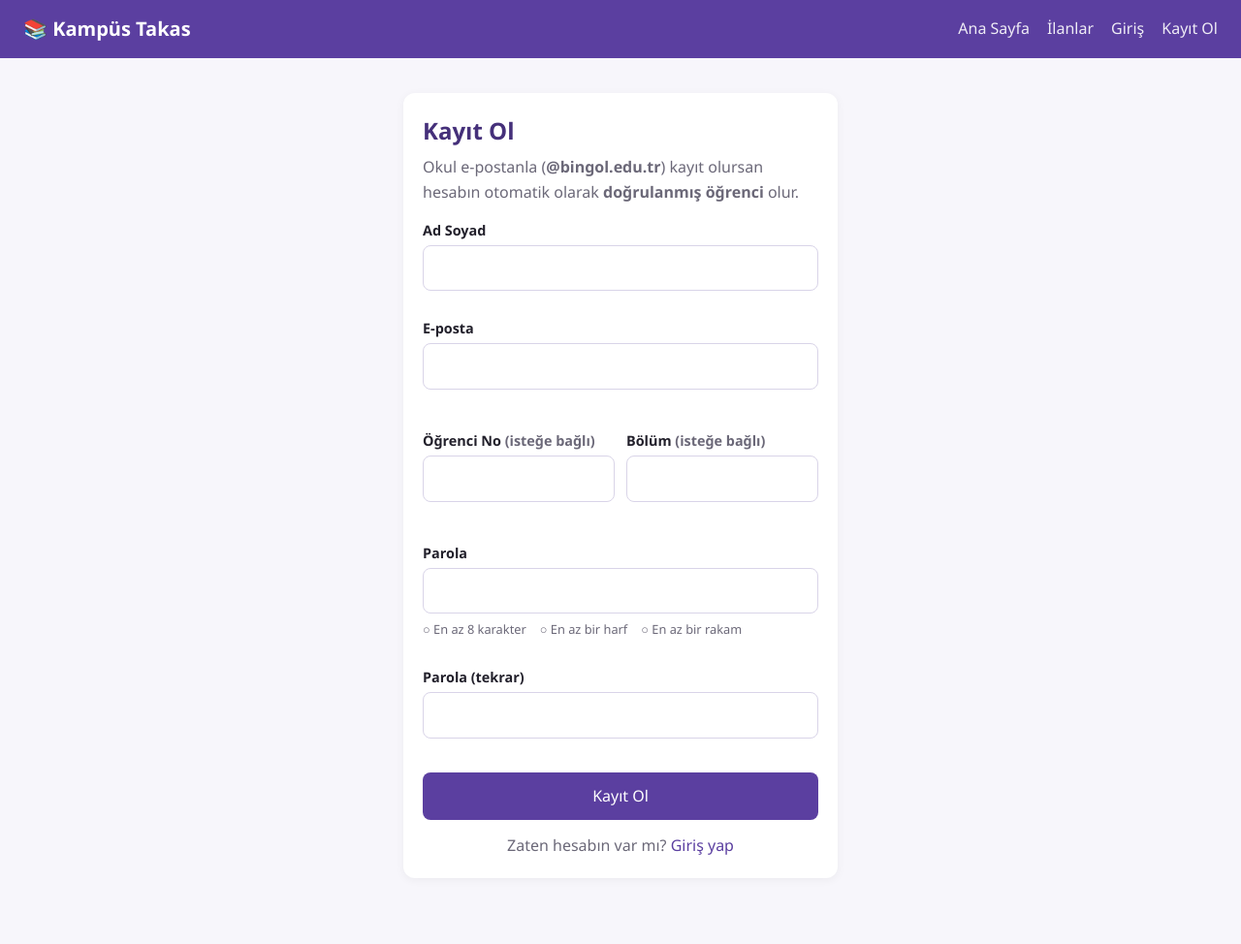
After one commit to pelinkabadayi-21/kampus-takas-web-, a PHP site: page /pages/kayit.html in a window 1280 px wide. The commit adds this page. Shown: the whole page at 97% size. Run offline with PHP 8.4, Linux system fonts and the light colour scheme.

Commit message:
Hafta 5 [frontend]: giriş, kayıt, hesabım ve yönetim sayfaları
- giris.html / kayit.html: alan bazlı hata mesajları, canlı parola kuralı göstergesi
- hesabim.html: korumalı sayfa, giriş yoksa ?next= ile giriş sayfasına yönlendirme
- yonetim.html: kullanıcı listesi, rol ve doğrulama değiştirme, 403 mesajı
- auth.js: giriş durumuna ve role göre değişen menü, çıkış

Co-Authored-By: Claude Opus 5.5 <noreply@anthropic.com>
Claude-Session: https://claude.ai/code/session_019to2HXVMjQBWQRJjcX53og

```diff
--- a/frontend/css/style.css
+++ b/frontend/css/style.css
@@ -79,3 +79,30 @@ footer { text-align: center; color: var(--muted); font-size: .85rem; padding: 24
 .facts th { color: var(--muted); font-weight: 500; width: 40%; }
 .actions { display: flex; gap: 10px; flex-wrap: wrap; margin-top: 16px; }
 @media (max-width: 720px) { .detail { grid-template-columns: 1fr; } }
+
+/* ---------- Hafta 5: formlar, giriş/kayıt, yönetim ---------- */
+.container.narrow { max-width: 480px; }
+.form-card { margin-top: 36px; }
+.form-card h1 { font-size: 1.5rem; margin-bottom: 6px; color: var(--primary-dark); }
+.field { margin: 14px 0; }
+.field label { display: block; font-size: .9rem; font-weight: 600; margin-bottom: 4px; }
+.field input, .field select { width: 100%; padding: 10px 12px; border: 1px solid #d9d4e8; border-radius: 8px; font: inherit; background: #fff; }
+.field input:focus { outline: 2px solid #c9bdf0; border-color: var(--primary); }
+.field input.invalid { border-color: var(--fail); background: #fff8f7; }
+.field-error { color: var(--fail); font-size: .82rem; display: block; min-height: 1em; }
+.row-2 { display: grid; grid-template-columns: 1fr 1fr; gap: 12px; }
+@media (max-width: 520px) { .row-2 { grid-template-columns: 1fr; } }
+.btn-block { width: 100%; margin-top: 8px; padding: 12px; }
+.center { text-align: center; margin-top: 14px; }
+.success-box { background: #e3f4ea; color: var(--ok); padding: 10px 14px; border-radius: var(--radius); margin: 8px 0; }
+.error-box { margin: 8px 0; }
+.pw-rules { list-style: none; display: flex; gap: 14px; flex-wrap: wrap; font-size: .8rem; color: var(--muted); margin-top: 6px; }
+.pw-rules li.ok { color: var(--ok); }
+
+.table-wrap { overflow-x: auto; }
+.data-table { width: 100%; border-collapse: collapse; font-size: .92rem; }
+.data-table th, .data-table td { text-align: left; padding: 10px 8px; border-bottom: 1px solid #eee; white-space: nowrap; }
+.data-table th { color: var(--muted); font-weight: 600; }
+.data-table select { padding: 5px 8px; border-radius: 6px; border: 1px solid #d9d4e8; font: inherit; }
+#flash { position: fixed; right: 16px; bottom: 16px; z-index: 10; box-shadow: 0 4px 14px rgba(0,0,0,.12); }
+.listing-grid > p { grid-column: 1 / -1; }
--- a/frontend/js/api.js
+++ b/frontend/js/api.js
@@ -1,6 +1,7 @@
 // Backend ile konuşan tek yer. Sayfalar doğrudan fetch yazmaz, bu fonksiyonları kullanır.
 async function api(path, options = {}) {
   const res = await fetch(API_BASE + path, {
+    credentials: 'include',            // oturum çerezini (HttpOnly) isteğe ekle
     headers: { 'Content-Type': 'application/json' },
     ...options,
     body: options.body ? JSON.stringify(options.body) : undefined,
@@ -9,6 +10,7 @@ async function api(path, options = {}) {
   if (!res.ok) {
     const err = new Error(data.error || 'İstek başarısız');
     err.errors = data.errors || {};
+    err.status = res.status;
     throw err;
   }
   return data;
--- /dev/null
+++ b/frontend/js/auth.js
@@ -0,0 +1,70 @@
+// Oturum yardımcıları ve giriş durumuna göre değişen menü.
+// NOT: Token JavaScript'te tutulmaz; tarayıcı HttpOnly çerezi kendisi gönderir.
+// Buradaki rol kontrolleri sadece GÖRÜNÜM içindir; asıl kontrol sunucuda yapılır.
+
+const ROOT = location.pathname.includes('/pages/') ? '../' : '';
+const PAGES = ROOT ? '' : 'pages/';
+let _me; // undefined = henüz sorulmadı, null = giriş yok
+
+async function currentUser() {
+  if (_me !== undefined) return _me;
+  try { _me = (await apiGet('/auth/me')).user; }
+  catch (e) { _me = null; }
+  return _me;
+}
+
+/** Giriş yoksa giriş sayfasına yönlendirir, varsa kullanıcıyı döndürür. */
+async function requireLogin() {
+  const u = await currentUser();
+  if (!u) {
+    location.href = `${ROOT}pages/giris.html?next=${encodeURIComponent(location.pathname + location.search)}`;
+    throw new Error('redirect');
+  }
+  return u;
+}
+
+async function logout() {
+  try { await apiPost('/auth/logout'); } catch (e) {}
+  _me = null;
+  location.href = ROOT + 'index.html';
+}
+
+async function renderNav() {
+  const nav = document.getElementById('main-nav');
+  if (!nav) return;
+  const u = await currentUser();
+  const links = [
+    [`${ROOT}index.html`, 'Ana Sayfa'],
+    [`${PAGES}ilanlar.html`, 'İlanlar'],
+  ];
+  if (u) {
+    links.push([`${PAGES}hesabim.html`, '👤 ' + u.full_name.split(' ')[0]]);
+    if (u.role === 'yonetici') links.push([`${PAGES}yonetim.html`, '🛡️ Yönetim']);
+  } else {
+    links.push([`${PAGES}giris.html`, 'Giriş'], [`${PAGES}kayit.html`, 'Kayıt Ol']);
+  }
+  nav.innerHTML = links.map(([href, text]) => `<a href="${href}">${esc(text)}</a>`).join('')
+    + (u ? '<a href="#" id="logout-link">Çıkış</a>' : '');
+  document.getElementById('logout-link')?.addEventListener('click', e => { e.preventDefault(); logout(); });
+}
+
+/** Form alanlarının altına sunucudan gelen hata mesajlarını yazar. */
+function showFieldErrors(form, errors = {}) {
+  form.querySelectorAll('.field-error').forEach(el => el.textContent = '');
+  form.querySelectorAll('.invalid').forEach(el => el.classList.remove('invalid'));
+  for (const [name, msg] of Object.entries(errors)) {
+    const input = form.elements[name];
+    if (!input) continue;
+    input.classList.add('invalid');
+    const box = input.closest('.field')?.querySelector('.field-error');
+    if (box) box.textContent = msg;
+  }
+}
+
+function safeNext(fallback) {
+  const n = new URLSearchParams(location.search).get('next');
+  // Sadece site içi adrese yönlendir (açık yönlendirme saldırısını önler)
+  return n && n.startsWith('/') && !n.startsWith('//') ? n : fallback;
+}
+
+document.addEventListener('DOMContentLoaded', renderNav);
--- /dev/null
+++ b/frontend/js/kayit.js
@@ -0,0 +1,39 @@
+document.addEventListener('DOMContentLoaded', async () => {
+  if (await currentUser()) { location.href = 'hesabim.html'; return; }
+
+  const form = document.getElementById('register-form');
+  const pw = form.elements.password;
+  const meter = document.getElementById('pw-rules');
+
+  // Parola kurallarını yazarken göster (aynı kurallar sunucuda da kontrol edilir)
+  const rules = [
+    [v => v.length >= 8, 'En az 8 karakter'],
+    [v => /\p{L}/u.test(v), 'En az bir harf'],
+    [v => /\d/.test(v), 'En az bir rakam'],
+  ];
+  const draw = () => meter.innerHTML = rules.map(([ok, t]) =>
+    `<li class="${ok(pw.value) ? 'ok' : ''}">${ok(pw.value) ? '✔' : '○'} ${t}</li>`).join('');
+  pw.addEventListener('input', draw); draw();
+
+  form.addEventListener('submit', async e => {
+    e.preventDefault();
+    const data = Object.fromEntries(new FormData(form));
+    const local = {};
+    if (data.password !== data.password_confirm) local.password_confirm = 'Parolalar eşleşmiyor';
+    if (!rules.every(([ok]) => ok(data.password))) local.password = 'Parola kurallarını sağlamıyor';
+    showFieldErrors(form, local);
+    if (Object.keys(local).length) return;
+
+    const btn = form.querySelector('button');
+    btn.disabled = true;
+    try {
+      await apiPost('/auth/register', data);
+      location.href = 'giris.html?kayit=1';
+    } catch (err) {
+      showFieldErrors(form, err.errors);
+      document.getElementById('form-msg').innerHTML = `<p class="error-box">${esc(err.message)}</p>`;
+    } finally {
+      btn.disabled = false;
+    }
+  });
+});
--- a/frontend/pages/ilan.html
+++ b/frontend/pages/ilan.html
@@ -9,7 +9,7 @@
 <body>
   <header class="navbar">
     <a href="../index.html" class="logo">📚 Kampüs Takas</a>
-    <nav><a href="../index.html">Ana Sayfa</a><a href="ilanlar.html">İlanlar</a><a href="giris.html">Giriş</a></nav>
+    <nav id="main-nav"><a href="../index.html">Ana Sayfa</a><a href="ilanlar.html">İlanlar</a></nav>
   </header>
 
   <main class="container">
@@ -19,6 +19,7 @@
 
   <script src="../js/config.js"></script>
   <script src="../js/api.js"></script>
+  <script src="../js/auth.js"></script>
   <script src="../js/ilan.js"></script>
 </body>
 </html>
--- a/frontend/pages/ilanlar.html
+++ b/frontend/pages/ilanlar.html
@@ -9,7 +9,7 @@
 <body>
   <header class="navbar">
     <a href="../index.html" class="logo">📚 Kampüs Takas</a>
-    <nav><a href="../index.html">Ana Sayfa</a><a href="ilanlar.html">İlanlar</a><a href="giris.html">Giriş</a></nav>
+    <nav id="main-nav"><a href="../index.html">Ana Sayfa</a><a href="ilanlar.html">İlanlar</a></nav>
   </header>
 
   <main class="container">
@@ -41,6 +41,7 @@
 
   <script src="../js/config.js"></script>
   <script src="../js/api.js"></script>
+  <script src="../js/auth.js"></script>
   <script src="../js/ilanlar.js"></script>
 </body>
 </html>
--- /dev/null
+++ b/frontend/pages/kayit.html
@@ -0,0 +1,63 @@
+<!DOCTYPE html>
+<html lang="tr">
+<head>
+  <meta charset="UTF-8">
+  <meta name="viewport" content="width=device-width, initial-scale=1.0">
+  <title>Kayıt Ol – Kampüs Takas</title>
+  <link rel="stylesheet" href="../css/style.css">
+</head>
+<body>
+  <header class="navbar">
+    <a href="../index.html" class="logo">📚 Kampüs Takas</a>
+    <nav id="main-nav"><a href="../index.html">Ana Sayfa</a><a href="ilanlar.html">İlanlar</a></nav>
+  </header>
+
+  <main class="container narrow">
+    <form id="register-form" class="card form-card" novalidate>
+      <h1>Kayıt Ol</h1>
+      <p class="muted">Okul e-postanla (<b>@bingol.edu.tr</b>) kayıt olursan hesabın otomatik olarak <b>doğrulanmış öğrenci</b> olur.</p>
+      <div id="form-msg"></div>
+      <div class="field">
+        <label for="full_name">Ad Soyad</label>
+        <input id="full_name" name="full_name" autocomplete="name" required>
+        <small class="field-error"></small>
+      </div>
+      <div class="field">
+        <label for="email">E-posta</label>
+        <input type="email" id="email" name="email" autocomplete="email" required>
+        <small class="field-error"></small>
+      </div>
+      <div class="row-2">
+        <div class="field">
+          <label for="student_no">Öğrenci No <span class="muted">(isteğe bağlı)</span></label>
+          <input id="student_no" name="student_no">
+          <small class="field-error"></small>
+        </div>
+        <div class="field">
+          <label for="department">Bölüm <span class="muted">(isteğe bağlı)</span></label>
+          <input id="department" name="department">
+          <small class="field-error"></small>
+        </div>
+      </div>
+      <div class="field">
+        <label for="password">Parola</label>
+        <input type="password" id="password" name="password" autocomplete="new-password" required>
+        <ul id="pw-rules" class="pw-rules"></ul>
+        <small class="field-error"></small>
+      </div>
+      <div class="field">
+        <label for="password_confirm">Parola (tekrar)</label>
+        <input type="password" id="password_confirm" name="password_confirm" autocomplete="new-password" required>
+        <small class="field-error"></small>
+      </div>
+      <button class="btn btn-block" type="submit">Kayıt Ol</button>
+      <p class="muted center">Zaten hesabın var mı? <a href="giris.html">Giriş yap</a></p>
+    </form>
+  </main>
+
+  <script src="../js/config.js"></script>
+  <script src="../js/api.js"></script>
+  <script src="../js/auth.js"></script>
+  <script src="../js/kayit.js"></script>
+</body>
+</html>
```
Also changed, not shown: frontend/index.html (+3 -5 lines), frontend/js/giris.js (added, +24 -0 lines), frontend/js/hesabim.js (added, +31 -0 lines), frontend/js/yonetim.js (added, +53 -0 lines), frontend/pages/giris.html (+23 -2 lines), frontend/pages/hesabim.html (added, +29 -0 lines), frontend/pages/yonetim.html (added, +26 -0 lines).
